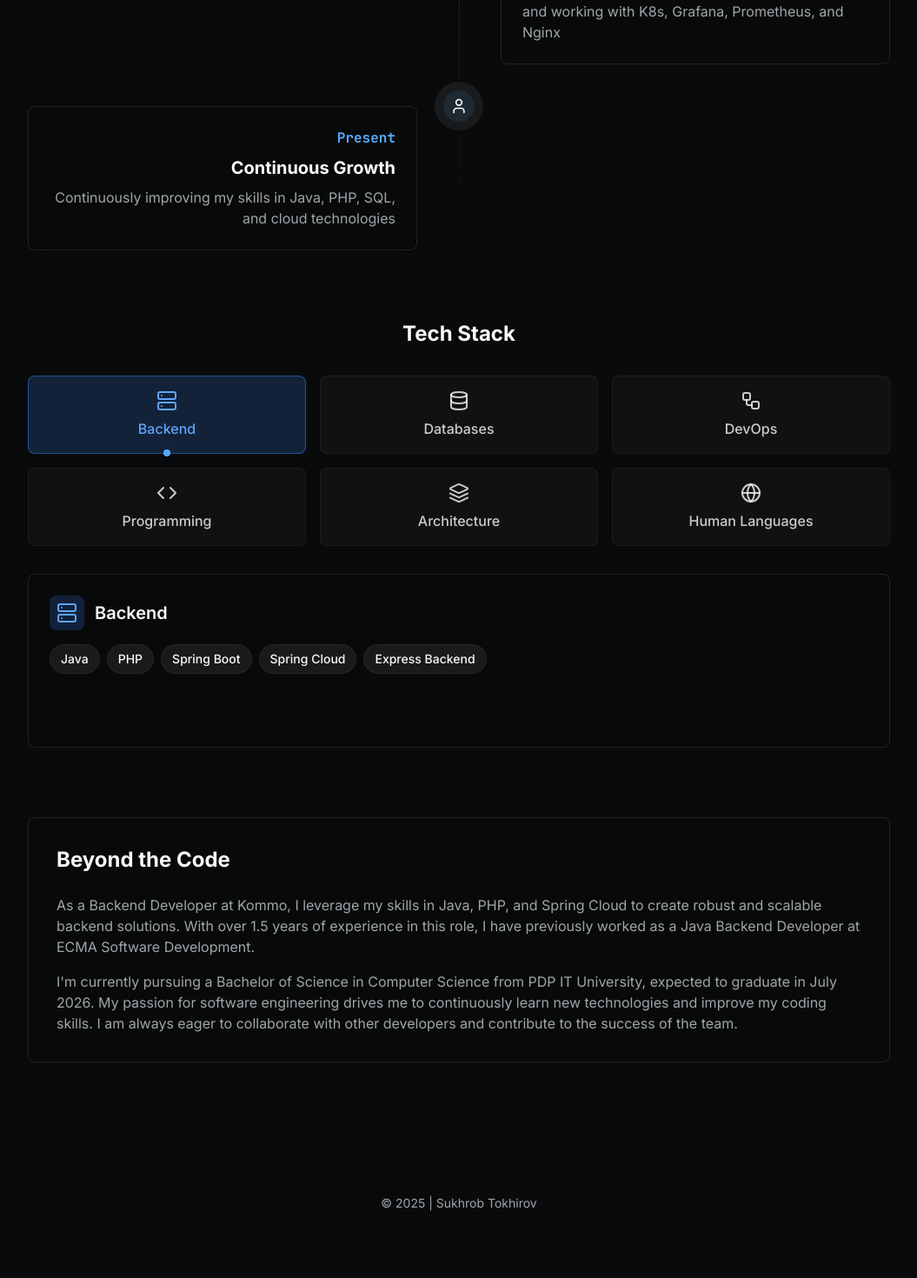
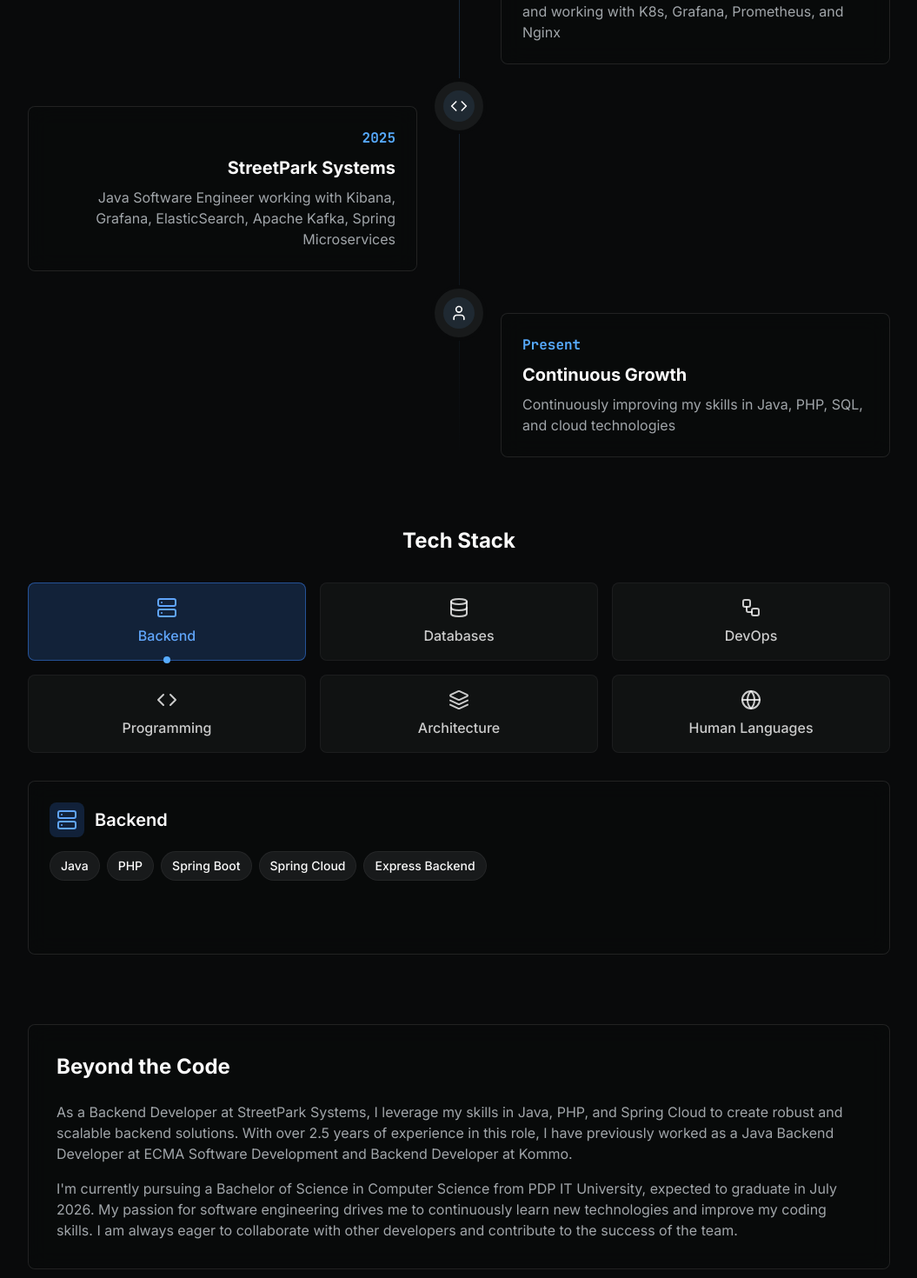
Before and after one commit to minadeveloper7/portfolio-website, a React (Vite) app: page /about in a window 1280 px wide. Shown: the part 1340-2810 px from the top of the page at 87% size, without its empty margins (112-1167 px from the left). Before the commit the page ends 2758 px from the top, so only its background shows below. Built offline with nearby package versions, Linux system fonts and the light colour scheme.

Commit message:
Update About.tsx

```diff
--- a/src/pages/About.tsx
+++ b/src/pages/About.tsx
@@ -51,6 +51,12 @@ const About = () => {
       year: '2024',
       title: 'Kommo',
       description: 'Backend Developer integrating WhatsApp Cloud API and working with K8s, Grafana, Prometheus, and Nginx',
+      icon: <Code className="h-5 w-5" />
+    },
+    {
+      year: '2025',
+      title: 'StreetPark Systems',
+      description: 'Java Software Engineer working with Kibana, Grafana, ElasticSearch, Apache Kafka, Spring Microservices',
       icon: <Code className="h-5 w-5" />
     },
     {
@@ -153,7 +159,7 @@ const About = () => {
       >
         <h2 className="text-2xl font-bold mb-6">Beyond the Code</h2>
         <p className="text-muted-foreground mb-4">
-          As a Backend Developer at Kommo, I leverage my skills in Java, PHP, and Spring Cloud to create robust and scalable backend solutions. With over 1.5 years of experience in this role, I have previously worked as a Java Backend Developer at ECMA Software Development.
+          As a Backend Developer at StreetPark Systems, I leverage my skills in Java, PHP, and Spring Cloud to create robust and scalable backend solutions. With over 2.5 years of experience in this role, I have previously worked as a Java Backend Developer at ECMA Software Development and Backend Developer at Kommo.
         </p>
         <p className="text-muted-foreground">
           I'm currently pursuing a Bachelor of Science in Computer Science from PDP IT University, expected to graduate in July 2026. My passion for software engineering drives me to continuously learn new technologies and improve my coding skills. I am always eager to collaborate with other developers and contribute to the success of the team.
```
